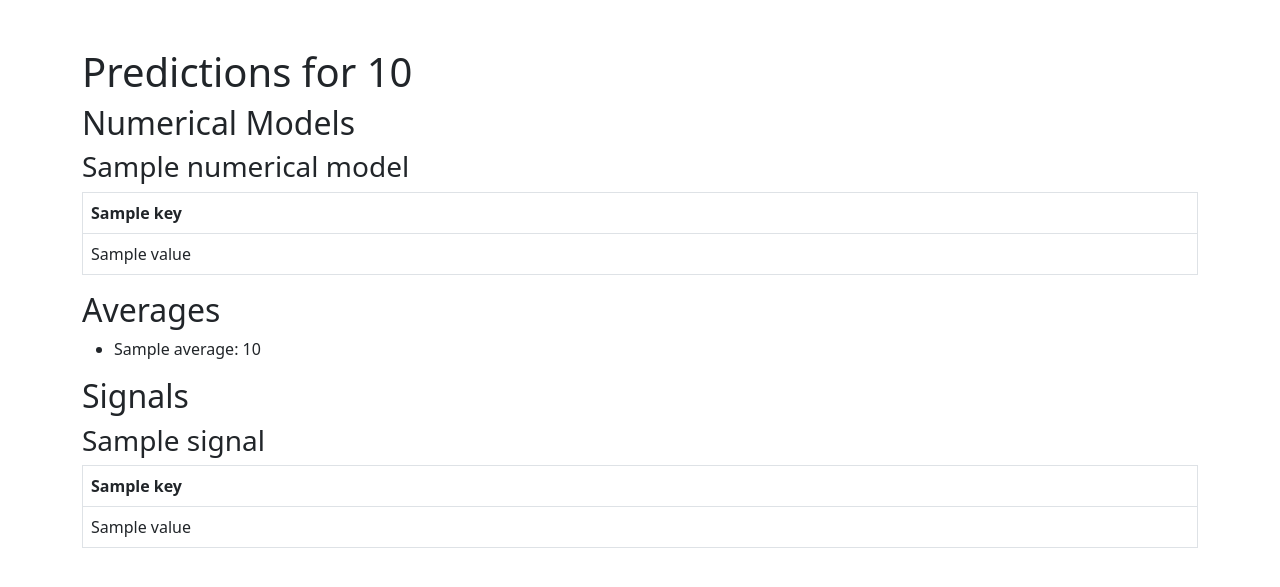
After one commit to rtrinu/StockPredictor, a Flask app: template templates/predictions.html in a window 1280 px wide. The commit adds this page. Shown: the top 587 px of the page. Run offline with Flask 3, Linux system fonts and the light colour scheme; the template is opened without the code that fills it: most values are stand-ins (such as "Sample title", 1, 10 or a date in 2020).

Commit message:
first instance of prediction page

```diff
--- a/main.py
+++ b/main.py
@@ -1,7 +1,7 @@
 from src.stock_model.stock import Stock
 import os
 os.environ['TF_ENABLE_ONEDNN_OPTS'] = '0'
-from flask import Flask, render_template, send_file, request, session
+from flask import Flask, render_template, send_file, request, session, redirect, jsonify, url_for
 from backend.stock_plot_png import plot_close_data
 from src.stock_model.stock import Stock
 import matplotlib
@@ -15,9 +15,7 @@ app.secret_key = secrets.token_hex(16)
 
 @app.route('/')
 def index():
-    return render_template('index.html',
-                           title='My Flask App',
-                           message='Welcome to Flask!')
+    return render_template('index.html')
 
 @app.route('/generate-stock-plot')
 def generate_stock_plot():
@@ -27,6 +25,7 @@ def generate_stock_plot():
     except Exception as e:
         print(f"Error generating stock chart: {e}")
         return send_file('path/to/error/image.png', mimetype='image/png'), 500
+
 @app.route('/stock-input')
 def stock_input():
     return render_template('stockInput.html')
@@ -46,6 +45,30 @@ def get_stock_data():
 
     return render_template('stockDisplay.html',stock_data=stock_data, stock=stock_symbol, chart_filename = 'static.png' )
 
+@app.route('/predict-stock')
+def predict_stock():
+    stock_symbol = session.get('stock_symbol', '')
+    if not stock_symbol:
+        return redirect(url_for('stock_input'))
+    return render_template('loading.html')
+
+@app.route('/start_training')
+def start_training():
+    stock_symbol = session.get('stock_symbol', '')
+    if not stock_symbol:
+        return jsonify({'error': 'Stock symbol not set'}), 400
+
+    user_stock = Stock.create(stock_symbol)
+    user_stock.create_and_train()
+    predictions = user_stock.output_predictions()
+    session['predictions'] = predictions
+    return jsonify({'success': True})
+
+@app.route('/predictions')
+def predictions():
+    predictions = session.get('predictions', {})
+    stock_symbol = session.get('stock_symbol', '')
+    return render_template('predictions.html', prediction_data=predictions, stock_symbol=stock_symbol)
 
 def main():
     #hybrid = CnnLSTMHybrid.create()
--- /dev/null
+++ b/templates/predictions.html
@@ -0,0 +1,78 @@
+<!DOCTYPE html>
+<html lang="en">
+<head>
+    <meta charset="UTF-8">
+    <meta name="viewport" content="width=device-width, initial-scale=1.0">
+    <title>Predictions</title>
+    <link href="https://cdn.jsdelivr.net/npm/bootstrap@5.2.3/dist/css/bootstrap.min.css" rel="stylesheet">
+    <link href="{{ url_for('static', filename='css/custom.css') }}" rel="stylesheet">
+</head>
+<body>
+    <div class="container mt-5">
+        <h1>Predictions for {{ stock_symbol }}</h1>
+
+        <h2>Numerical Models</h2>
+        {% for model_name, predictions in prediction_data.numerical_models.items() %}
+            <h3>{{ model_name }}</h3>
+            {% if predictions %}
+                <table class="table table-bordered">
+                    <thead>
+                        <tr>
+                            {% for key in predictions[0].keys() %}
+                                <th>{{ key }}</th>
+                            {% endfor %}
+                        </tr>
+                    </thead>
+                    <tbody>
+                        {% for prediction in predictions %}
+                            <tr>
+                                {% for value in prediction.values() %}
+                                    <td>{{ value }}</td>
+                                {% endfor %}
+                            </tr>
+                        {% endfor %}
+                    </tbody>
+                </table>
+            {% else %}
+                <p>No predictions available for {{ model_name }}.</p>
+            {% endif %}
+        {% endfor %}
+
+        <h2>Averages</h2>
+        <ul>
+            {% for avg_name, avg_value in prediction_data.averages.items() %}
+                <li>{{ avg_name }}: {{ avg_value }}</li>
+            {% endfor %}
+        </ul>
+
+        <h2>Signals</h2>
+        {% for signal_name, predictions in prediction_data.signals.items() %}
+            <h3>{{ signal_name }}</h3>
+            {% if predictions %}
+                <table class="table table-bordered">
+                    <thead>
+                        <tr>
+                            {% for key in predictions[0].keys() %}
+                                <th>{{ key }}</th>
+                            {% endfor %}
+                        </tr>
+                    </thead>
+                    <tbody>
+                        {% for prediction in predictions %}
+                            <tr>
+                                {% for value in prediction.values() %}
+                                    <td>{{ value }}</td>
+                                {% endfor %}
+                            </tr>
+                        {% endfor %}
+                    </tbody>
+                </table>
+            {% else %}
+                <p>No signals available for {{ signal_name }}.</p>
+            {% endif %}
+        {% endfor %}
+    </div>
+    <script src="https://code.jquery.com/jquery-3.6.0.min.js"></script>
+    <script src="https://cdn.jsdelivr.net/npm/@popperjs/core@2.11.6/dist/umd/popper.min.js"></script>
+    <script src="https://cdn.jsdelivr.net/npm/bootstrap@5.2.3/dist/js/bootstrap.min.js"></script>
+</html>
--- a/templates/stockDisplay.html
+++ b/templates/stockDisplay.html
@@ -101,7 +101,7 @@
                         <a href="{{ url_for('stock_input') }}" class="btn btn-secondary">
                             Back to Stock Input
                         </a>
-                        <a href="{{url_for('stock_input')}}" class="btn btn-secondary">
+                        <a href="{{url_for('predict_stock')}}" class="btn btn-secondary">
                             Predict Stock
                         </a>
                     </div>
--- a/templates/stockInput.html
+++ b/templates/stockInput.html
@@ -18,7 +18,7 @@
                 <div class="collapse navbar-collapse" id="navbarNav">
                     <ul class="navbar-nav">
                         <li class="nav-item">
-                            <a class="nav-link" href="index.html">Home</a>
+                            <a class="nav-link" href="{{url_for('index')}}">Home</a>
                         </li>
                     </ul>
                 </div>
@@ -56,7 +56,7 @@
 
                 <div class="text-center mt-3">
                     <a
-                        href="index.html"
+                        href="{{url_for('index')}}"
                         class="btn btn-outline-secondary"
                     >
                         Back to Home
```
Also changed, not shown: src/stock_model/stock.py (+29 -28 lines), templates/loading.html (added, +43 -0 lines), app/static.png (deleted), static/static.png.
